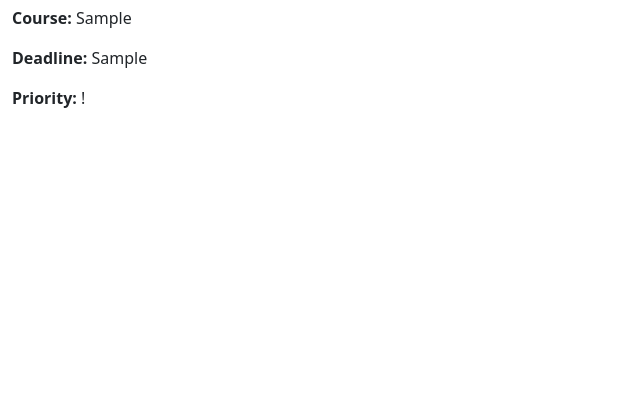
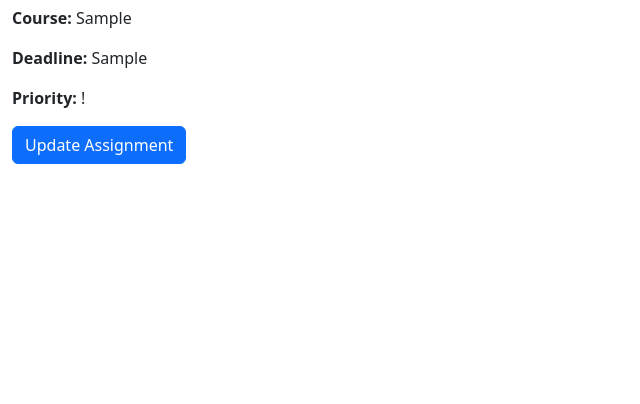
Before and after one commit to afuina/cs3300-app, a Django app: page /assignment/1 in a window 1280 px wide. Shown: the part 179-583 px from the top of the page, without its empty margins (0-640 px from the left). Run offline with Django 4.2, Linux system fonts and the light colour scheme; tables that the repository leaves empty hold one stand-in row (values such as "Sample post"); some libraries are stand-ins or nearby versions.

Commit message:
implemented functionality to update an assignment

```diff
--- a/django_project/planner_app/templates/planner_app/assignment_detail.html
+++ b/django_project/planner_app/templates/planner_app/assignment_detail.html
@@ -9,5 +9,5 @@
 <p><strong>Deadline:</strong> {{ assignment.deadline }}</p>
 <p><strong>Priority:</strong> {{ assignment.priority }}</p>
 
-
+<a class="btn btn-primary" href="{% url 'update_assignment' assignment.id %}" role="button">Update Assignment</a>
 {% endblock %}
--- a/django_project/planner_app/urls.py
+++ b/django_project/planner_app/urls.py
@@ -12,5 +12,5 @@ urlpatterns = [
     path('assignments/', views.AssignmentListView.as_view(), name= 'assignments'),
     path('assignment/<int:pk>', views.AssignmentDetailView.as_view(), name='assignment-detail'),
     path('assignments/create_assignment/', views.createAssignment, name='create_assignment'),
-
+    path('assignment/<int:assignment_id>/update_assignment/', views.updateAssignment, name='update_assignment' ),
 ]
--- a/django_project/planner_app/views.py
+++ b/django_project/planner_app/views.py
@@ -30,6 +30,20 @@ def createAssignment(request):
         form = AssignmentForm()
 
     return render(request, 'planner_app/assignment_form.html', {'form': form})
+
+# method to update/edit an assignment
+def updateAssignment(request, assignment_id):
+    assignment = Assignment.objects.get(pk=assignment_id)
+
+    if request.method == 'POST':
+        form = AssignmentForm(request.POST, instance=assignment)
+        if form.is_valid():
+            form.save()
+            return redirect('assignment-detail', assignment.id)  # Redirect to the assignment detail page
+    else:
+        form = AssignmentForm(instance=assignment)
+
+    return render(request, 'planner_app/assignment_update_form.html', {'form': form, 'assignment': assignment})
 class AssignmentListView(generic.ListView):
     model = Assignment  # Assignment model
     template_name = 'planner_app/assignment_list.html'  # Template for listing assignments
```
Also changed, not shown: django_project/planner_app/templates/planner_app/assignment_update_form.html (added, +12 -0 lines).
